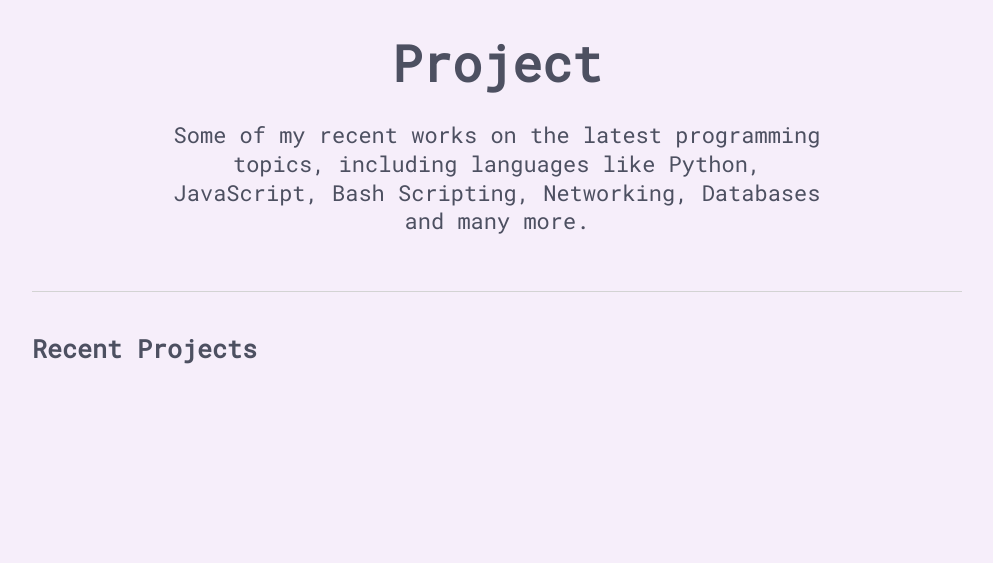
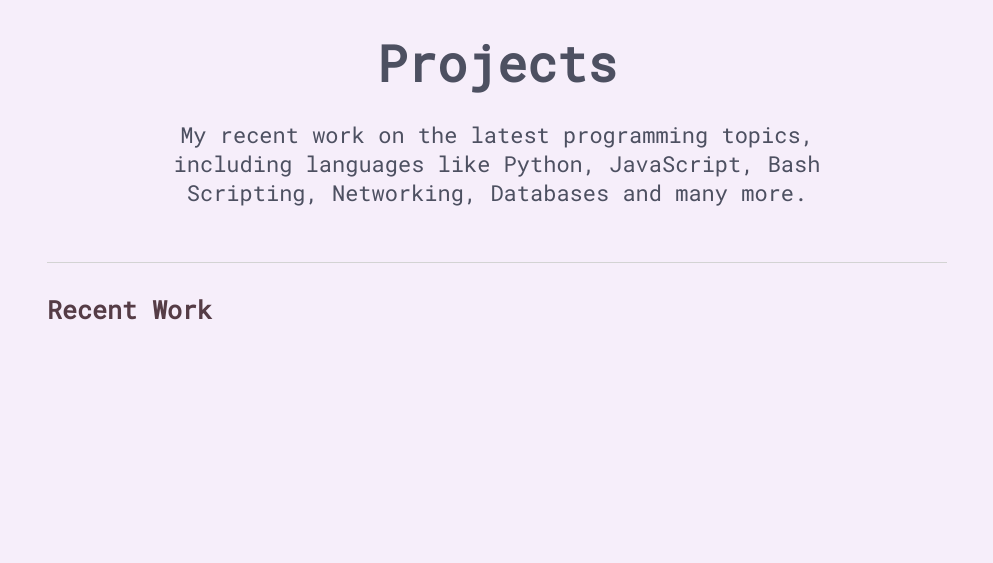
Before and after one commit to sandocodes/personal_portfolio, a Django app: page /projects/ in a window 1280 px wide. Shown: the part 85-648 px from the top of the page, without its empty margins (143-1136 px from the left). Run offline with Django 5.2, Linux system fonts and the light colour scheme; data that the repository does not hold is empty; some libraries are stand-ins or nearby versions.

Commit message:
Project Page
Styled the project page

```diff
--- a/portfolio/website/static/blog_detail.css
+++ b/portfolio/website/static/blog_detail.css
@@ -25,7 +25,7 @@
 
 .blog_detail .blog_detail_head .blog_title {
     font-size: 40px;
-    width: 550px;
+    width: 600px;
     font-weight: 800;
     letter-spacing: 1.2px;
     /* background-color: yellow; */
--- a/portfolio/website/static/blog_styles.css
+++ b/portfolio/website/static/blog_styles.css
@@ -31,13 +31,13 @@
 
 /* Articles */
 .blog_section .articles_  {
-    max-width: 930px;
+    max-width: 950px;
     margin: auto;
 }
 
 .blog_section .articles_ .latest_heading {
     font-size: 25px;
-    padding: 30px;
+    padding: 30px 0;
     border-top: 1px solid lightgray;
     color: var(--main_color);
 }
@@ -48,7 +48,7 @@
     display: grid;
     gap: 2em;
     grid-template-columns: repeat(auto-fill, minmax(250px, 1fr));
-    padding: 30px;
+    padding: 30px 0;
 }
 
 .blog_section .articles_ .latest a {
--- a/portfolio/website/static/home_styles.css
+++ b/portfolio/website/static/home_styles.css
@@ -102,7 +102,7 @@
     /* border: #553C46 1px solid; */
 }
 
-.featured_projects h3 {
+.home_page .featured_projects h3 {
     font-size: 25px;
     padding: 40px 0 25px 0;
     border-bottom: 1px solid lightgray;
--- a/portfolio/website/static/projects_styles.css
+++ b/portfolio/website/static/projects_styles.css
@@ -26,16 +26,71 @@
     margin: 25px 0;
 }
 
-.project_section ._projects  {
-    max-width: 930px;
+
+/* Projects */
+
+.project_section .featured_projects {
+    max-width: 950px;
     margin: auto;
+    min-height: 200px;
+    padding: 0 25px;
+    /* border: #553C46 1px solid; */
 }
 
-.project_section ._projects .latest_heading {
+.project_section .featured_projects h3 {
     font-size: 25px;
-    padding: 40px 0;
+    padding: 30px 0;
     border-top: 1px solid lightgray;
+    color: var(--main_color);
 }
 
+.featured_projects > div {
+    max-width: 100%;
+    display: grid;
+    gap: 2rem;
+    grid-template-columns: repeat(auto-fill, minmax(290px, 1fr));
+    padding: 50px 0;
+}
 
-/* Projects */
+.featured_projects > div ._project {
+    /* border: #706565 1px solid; */
+    display: grid;
+    grid-template-columns: 2fr 4fr;
+    color: var(--main_color);
+    min-height: auto;
+    text-decoration: none;
+    color: rgb(124, 118, 118);
+    border-radius: 15px;
+    background-color: white;
+    box-shadow: -1px 3px 15px -7px rgba(117,113,113,0.56);
+    -webkit-box-shadow: -1px 3px 15px -7px rgba(117,113,113,0.56);
+    -moz-box-shadow: -1px 3px 15px -7px rgba(117,113,113,0.56);
+}
+
+.featured_projects > div ._project img {
+    min-height: 100%;
+    max-width: 100%;
+    border-radius: 15px 0 0 15px;
+    object-fit: cover;
+}
+
+.featured_projects > div ._project .project_description {
+    color: #553C46;
+    padding: 20px;
+}
+
+.featured_projects > div ._project .project_description .project_title {
+    font-size: 20px;
+    margin-bottom: 10px;
+    font-weight: 900;
+}
+
+.featured_projects > div ._project .project_description .date_published {
+    font-weight: 700;
+    font-size: 15px;
+    margin-bottom: 10px;
+}
+
+.featured_projects > div ._project .project_description .snippet {
+    font-size: 17px;
+}
--- a/portfolio/website/templates/home.html
+++ b/portfolio/website/templates/home.html
@@ -13,7 +13,7 @@
                 <p>Lorem ipsum dolor sit amet consectetur adipisicing elit. Minus dolorum distinctio accusantium sed iusto accusamus quis dolor exercitationem maxime eligendi Lorem ipsum dolor sit amet, consectetur adipisicing elit. Nisi repudiandae libero itaque, magnam blanditiis vel.</p>
                 <div class="link_btns">
                     <a href="../static/professional/Resume.pdf" target="_blank">Résumé</a>
-                    <a href="{% url 'website_about_page' %}">More About Me</a>
+                    <a href="{% url 'website_about_page' %}">About Me</a>
                 </div>
             </div>
         </div>
--- a/portfolio/website/templates/projects_page.html
+++ b/portfolio/website/templates/projects_page.html
@@ -4,22 +4,24 @@
     <div class="project_section">
         <!-- blog hero section -->
         <div class="project_hero">
-            <h3 class="project_title">Project</h3>
-            <p class="project_page_description">Some of my recent works on the latest programming topics, including languages like Python, JavaScript, Bash Scripting, Networking, Databases and many more.</p>
+            <h3 class="project_title">Projects</h3>
+            <p class="project_page_description">My recent work on the latest programming topics, including languages like Python, JavaScript, Bash Scripting, Networking, Databases and many more.</p>
         </div>
-        <div class="_projects">
-            <!-- Latest Projects -->
-            <h3 class="latest_heading">Recent Projects</h3>
+        <!-- Featured Projects -->
+        <div class="featured_projects">
+            <h3>Recent Work</h3>
+            <div>
                 {% for project in projects %}
                 <a href="{% url 'project_detail_page' slug=project.slug %}" class="_project">
                     <img src="{{ project.image.url }}" alt="{{ project.name }}">
                     <div class="project_description">
                         <h4 class="project_title">{{project.name}}</h4>
                         <h6 class="date_published">{{project.date_created.date}}</h6>
-                    <p>{{project.snippet | safe}}</p>
+                        <p class="snippet">{{project.snippet | safe}}</p>
                     </div>
                 </a>
                 {% endfor %}
             </div>
         </div>
+    </div>
 {% endblock %}
```
Lines whose indentation alone changed are shown as unchanged.
